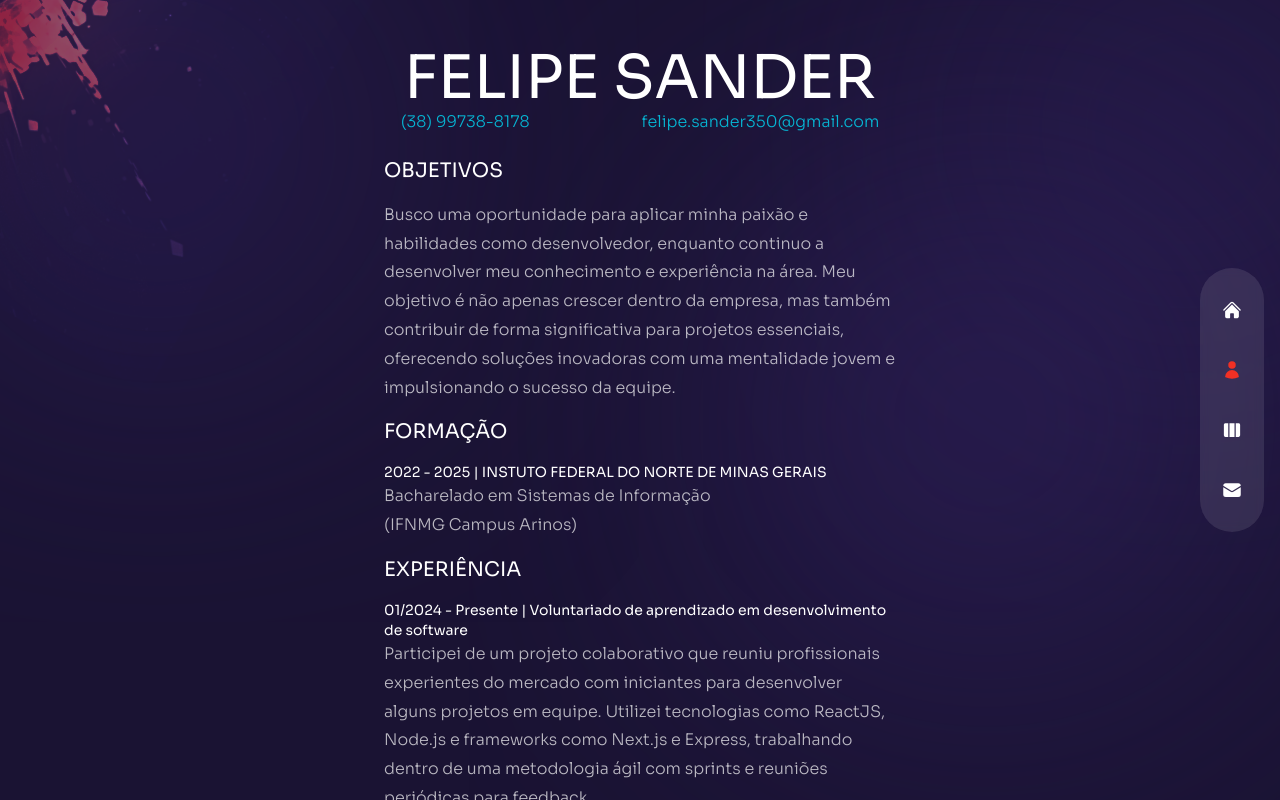
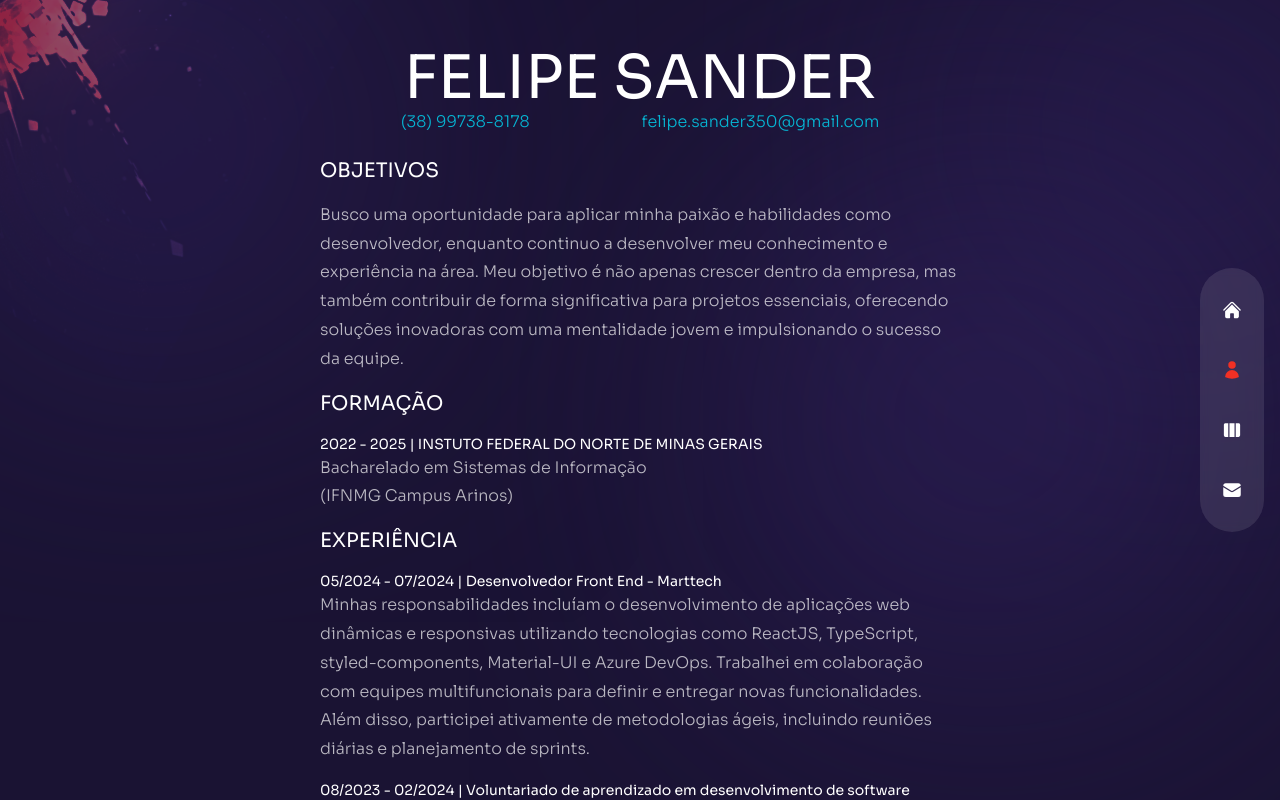
Before and after one commit to Sander-dev/portfolio, a Next.js app: page /curriculo in a window 1280 px wide. Built offline with nearby package versions, Linux system fonts and the light colour scheme.

Commit message:
fix: fix bugs

```diff
--- a/app/curriculo/page.js
+++ b/app/curriculo/page.js
@@ -6,7 +6,7 @@ export default function Curriculo() {
                 <p className="text-cyan-500">(38) 99738-8178 </p>
                 <p className="text-cyan-500">felipe.sander350@gmail.com</p>
             </div>
-            <div className="flex flex-col mt-5 w-[80vw] xl:w-[40vw]">
+            <div className="flex flex-col mt-5 w-[80vw] md:w-[70vw] lg:w-[60vw] xl:w-[50vw]">
                 <h1 className="text-xl mb-4">OBJETIVOS</h1>
                 <p className="text-white/70 max-sm:text-sm mb-4">Busco uma oportunidade para aplicar minha paixão e habilidades como desenvolvedor, enquanto
                     continuo a desenvolver meu conhecimento e experiência na área. Meu objetivo é não apenas
@@ -19,7 +19,10 @@ export default function Curriculo() {
                     <br />(IFNMG Campus Arinos)
                 </p>
                 <h1 className="text-xl mb-4">EXPERIÊNCIA</h1>
-                <h1 className="text-sm">01/2024 - Presente | Voluntariado de aprendizado em desenvolvimento de software</h1>
+                <h1 className="text-sm">05/2024 - 07/2024 | Desenvolvedor Front End - Marttech</h1>
+                <p className="text-white/70 mb-4">Minhas responsabilidades incluíam o desenvolvimento de aplicações web dinâmicas e responsivas utilizando tecnologias como ReactJS, TypeScript, styled-components, Material-UI e Azure DevOps. Trabalhei em colaboração com equipes multifuncionais para definir e entregar novas funcionalidades. Além disso, participei ativamente de metodologias ágeis, incluindo reuniões diárias e planejamento de sprints.
+                </p>
+                <h1 className="text-sm">08/2023 - 02/2024 | Voluntariado de aprendizado em desenvolvimento de software</h1>
                 <p className="text-white/70 mb-4">Participei de um projeto colaborativo que reuniu profissionais experientes do mercado com
                     iniciantes para desenvolver alguns projetos em equipe. Utilizei tecnologias como ReactJS, Node.js
                     e frameworks como Next.js e Express, trabalhando dentro de uma metodologia ágil com sprints e
@@ -29,10 +32,12 @@ export default function Curriculo() {
                     <div className="w-1/2">
                         <h1 className="text-xl mb-4">TECNOLOGIAS</h1>
                         <p className="text-white/70 mb-4">
+                            <li>TypeScript</li>
                             <li>JavaScript</li>
                             <li>ReactJS</li>
-                            <li>Node.js</li>
-                            <li>ExpressJS</li>
+                            <li>Tailwind CSS</li>
+                            <li>Styled-Component</li>
+                            <li>Git</li>
                             <li>NextJS</li>
                         </p>
                     </div>
@@ -42,8 +47,8 @@ export default function Curriculo() {
                             <li>JavaScript Puro – Danki Code</li>
                             <li>Node.js – Danki Code</li>
                             <li>HTML, CSS, JavaScript – Danki Code</li>
-                            <li>Python – Danki Code</li>
                             <li>Web Design – Danki Code</li>
+                            <li>ReactJS – NLW RocketSeat</li>
                         </p>
                     </div>
                 </div>
```
